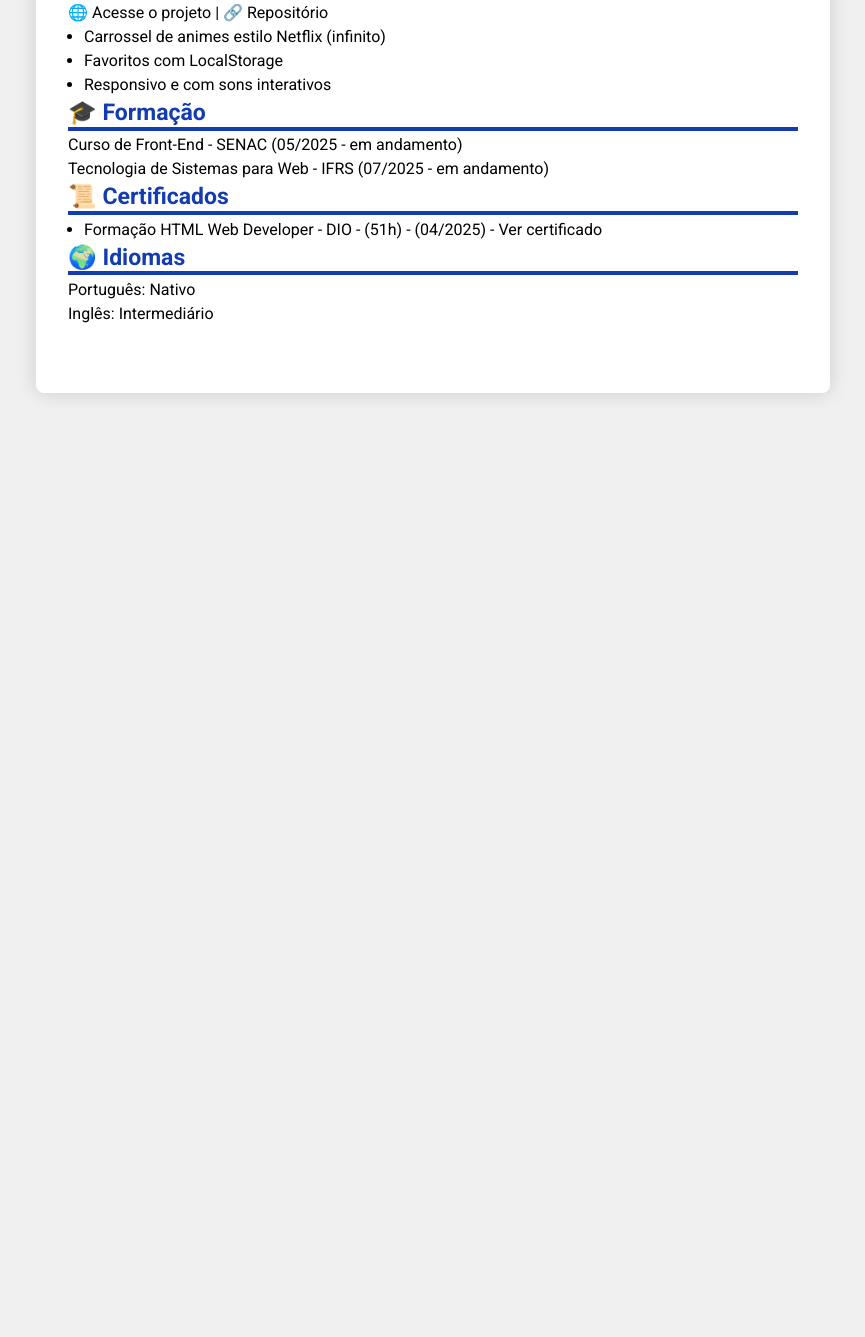
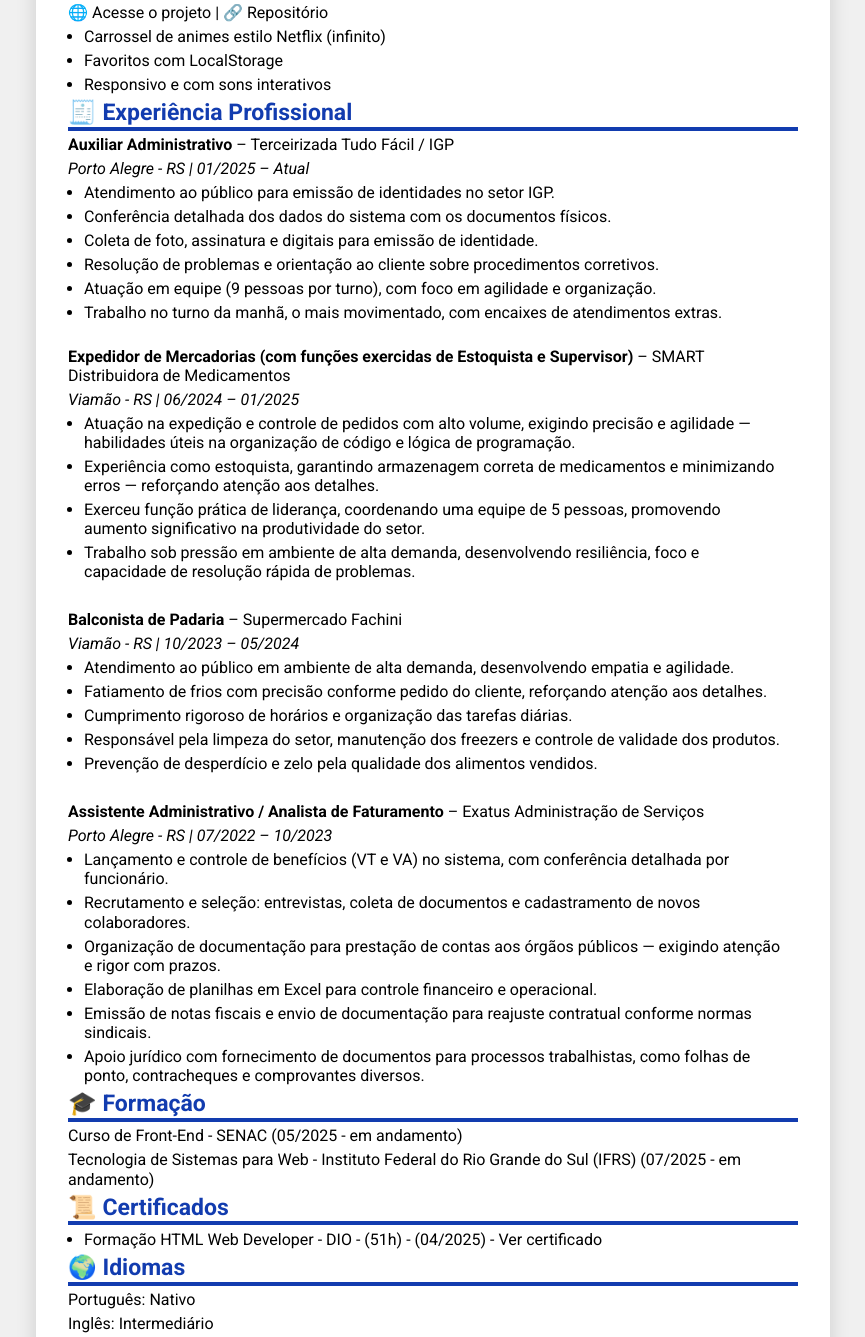
Before and after one commit to HerickNQ/curriculo, a plain HTML site: page index.html in a window 1280 px wide. Shown: the part 778-2115 px from the top of the page, without its empty margins (204-1069 px from the left). Before the commit the page ends 1187 px from the top, so only its background shows below. Drawn offline with nearby package versions, Linux system fonts and the light colour scheme.

Commit message:
Atualiza currículo com nova experiência profissional e ajustes para ATS

```diff
--- a/index.html
+++ b/index.html
@@ -3,14 +3,13 @@
   <head>
     <meta charset="UTF-8" />
     <meta name="viewport" content="width=device-width, initial-scale=1.0" />
-    <meta
-      name="description"
-      content="Currículo online de Herick Quevedo, desenvolvedor front-end júnior" />
+    <meta name="description" content="Currículo de Herick Quevedo, Desenvolvedor Front-End Júnior com experiência prática em projetos e habilidades em HTML, CSS e JavaScript.">
     <meta name="author" content="Herick Naimaier de Quevedo" />
     <meta
       name="keywords"
-      content="currículo, front-end, desenvolvedor júnior, html, css, javascript, herick quevedo" />
-    <title>Currículo | Herick Quevedo</title>
+      content="currículo, front-end, desenvolvedor júnior, html, css, javascript, herick quevedo"
+    />
+    <title>Currículo | Herick Quevedo | Front-End Júnior</title>
     <link rel="icon" href="./assets/favicon.png" type="image/png" />
     <script src="https://cdnjs.cloudflare.com/ajax/libs/html2pdf.js/0.10.1/html2pdf.bundle.min.js"></script>
     <style>
@@ -49,7 +48,7 @@
         box-shadow: 0 0 20px rgba(0, 0, 0, 0.15);
         overflow: hidden;
       }
-            img {
+      img {
         position: absolute;
         top: 2rem;
         right: 2rem;
@@ -154,19 +153,21 @@
         class="button"
         onclick="baixarPDF()"
         role="button"
-        aria-label="Baixar currículo em PDF">
+        aria-label="Baixar currículo em PDF"
+      >
         📄 Baixar Currículo em PDF
       </button>
       <button
         id="dark-mode-toggle"
         class="button"
         role="button"
-        aria-label="Alterar modo escuro">
+        aria-label="Alterar modo escuro"
+      >
         🌙 Modo Escuro
       </button>
     </div>
     <div class="folha" id="cv">
-      <img src="./assets/eu.jpg" alt="Foto de Herick Quevedo" />
+      <img src="./assets/eu.jpg" alt="Foto de perfil Herick Quevedo sorrindo" />
       <header aria-label="Informações principais do currículo">
         <h1>Herick Naimaier de Quevedo</h1>
         <h2>Desenvolvedor Front-end júnior</h2>
@@ -286,6 +287,128 @@
             <li>Responsivo e com sons interativos</li>
           </ul>
         </section>
+        <!--Experiencias profissionais-->
+        <section>
+          <h2 class="title">🧾 Experiência Profissional</h2>
+          <hr />
+          <p>
+            <strong>Auxiliar Administrativo</strong> – Terceirizada Tudo Fácil /
+            IGP
+          </p>
+          <p><em>Porto Alegre - RS | 01/2025 – Atual</em></p>
+          <ul>
+            <li>
+              Atendimento ao público para emissão de identidades no setor IGP.
+            </li>
+            <li>
+              Conferência detalhada dos dados do sistema com os documentos
+              físicos.
+            </li>
+            <li>
+              Coleta de foto, assinatura e digitais para emissão de identidade.
+            </li>
+            <li>
+              Resolução de problemas e orientação ao cliente sobre procedimentos
+              corretivos.
+            </li>
+            <li>
+              Atuação em equipe (9 pessoas por turno), com foco em agilidade e
+              organização.
+            </li>
+            <li>
+              Trabalho no turno da manhã, o mais movimentado, com encaixes de
+              atendimentos extras.
+            </li>
+          </ul>
+          <p>
+            <br />
+            <strong
+              >Expedidor de Mercadorias (com funções exercidas de Estoquista e
+              Supervisor)</strong
+            >
+            – SMART Distribuidora de Medicamentos
+          </p>
+          <p><em>Viamão - RS | 06/2024 – 01/2025</em></p>
+          <ul>
+            <li>
+              Atuação na expedição e controle de pedidos com alto volume,
+              exigindo precisão e agilidade — habilidades úteis na organização
+              de código e lógica de programação.
+            </li>
+            <li>
+              Experiência como estoquista, garantindo armazenagem correta de
+              medicamentos e minimizando erros — reforçando atenção aos
+              detalhes.
+            </li>
+            <li>
+              Exerceu função prática de liderança, coordenando uma equipe de 5
+              pessoas, promovendo aumento significativo na produtividade do
+              setor.
+            </li>
+            <li>
+              Trabalho sob pressão em ambiente de alta demanda, desenvolvendo
+              resiliência, foco e capacidade de resolução rápida de problemas.
+            </li>
+          </ul>
+          <br />
+          <p><strong>Balconista de Padaria</strong> – Supermercado Fachini</p>
+          <p><em>Viamão - RS | 10/2023 – 05/2024</em></p>
+          <ul>
+            <li>
+              Atendimento ao público em ambiente de alta demanda, desenvolvendo
+              empatia e agilidade.
+            </li>
+            <li>
+              Fatiamento de frios com precisão conforme pedido do cliente,
+              reforçando atenção aos detalhes.
+            </li>
+            <li>
+              Cumprimento rigoroso de horários e organização das tarefas
+              diárias.
+            </li>
+            <li>
+              Responsável pela limpeza do setor, manutenção dos freezers e
+              controle de validade dos produtos.
+            </li>
+            <li>
+              Prevenção de desperdício e zelo pela qualidade dos alimentos
+              vendidos.
+            </li>
+          </ul>
+          <br>
+          <p>
+            <strong>Assistente Administrativo / Analista de Faturamento</strong>
+            – Exatus Administração de Serviços
+          </p>
+          <p><em>Porto Alegre - RS | 07/2022 – 10/2023</em></p>
+          <ul>
+            <li>
+              Lançamento e controle de benefícios (VT e VA) no sistema, com
+              conferência detalhada por funcionário.
+            </li>
+            <li>
+              Recrutamento e seleção: entrevistas, coleta de documentos e
+              cadastramento de novos colaboradores.
+            </li>
+            <li>
+              Organização de documentação para prestação de contas aos órgãos
+              públicos — exigindo atenção e rigor com prazos.
+            </li>
+            <li>
+              Elaboração de planilhas em Excel para controle financeiro e
+              operacional.
+            </li>
+            <li>
+              Emissão de notas fiscais e envio de documentação para reajuste
+              contratual conforme normas sindicais.
+            </li>
+            <li>
+              Apoio jurídico com fornecimento de documentos para processos
+              trabalhistas, como folhas de ponto, contracheques e comprovantes
+              diversos.
+            </li>
+          </ul>
+        </section>
         <!--Formação-->
         <section>
           <h2 class="title">🎓 Formação</h2>
@@ -299,7 +422,7 @@
           </p>
           <p>
             Tecnologia de Sistemas para Web -
-            <abbr title="Instituto Federal do Rio Grande do Sul">IFRS</abbr>
+            Instituto Federal do Rio Grande do Sul (IFRS)
             (07/2025 - em andamento)
           </p>
         </section>
@@ -347,7 +470,7 @@
         const elemento = document.getElementById("cv"); // a área que será convertida em PDF
 
         const options = {
-          margin: 0.5,
+          margin: 0.8,
           filename: "Herick_Quevedo_FrontEnd_Junior.pdf",
           image: { type: "jpeg", quality: 0.98 },
           html2canvas: { scale: 2 },
```
Also changed, not shown: assets/eu.jpg (renamed from aseets/eu.jpg), 1 other file.
